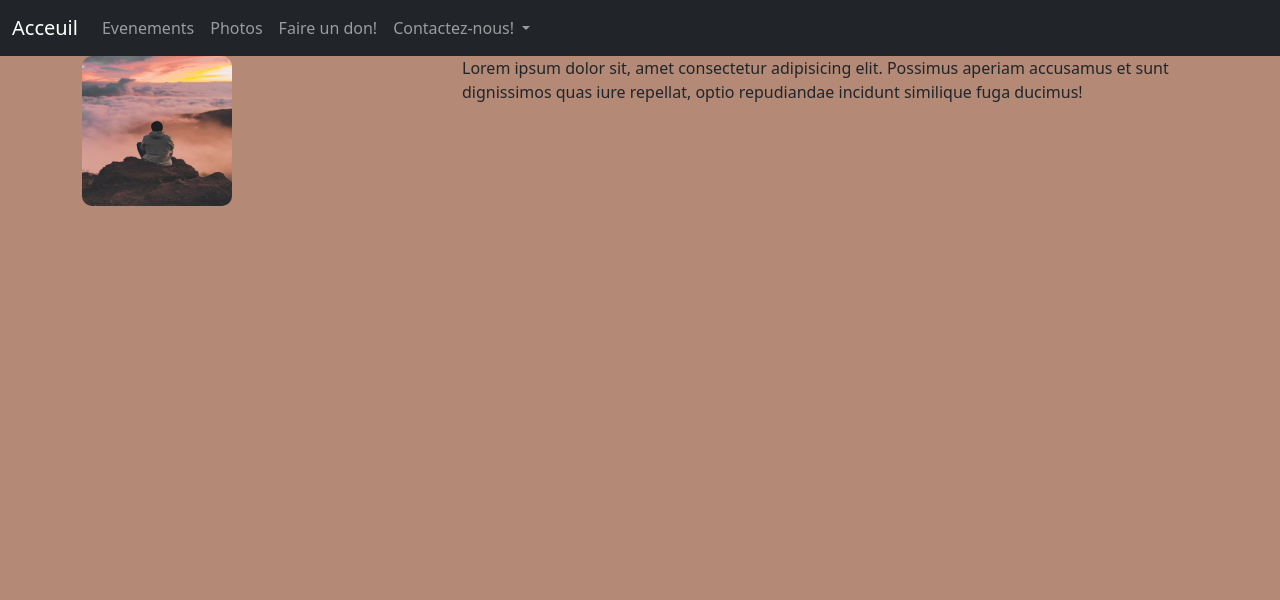
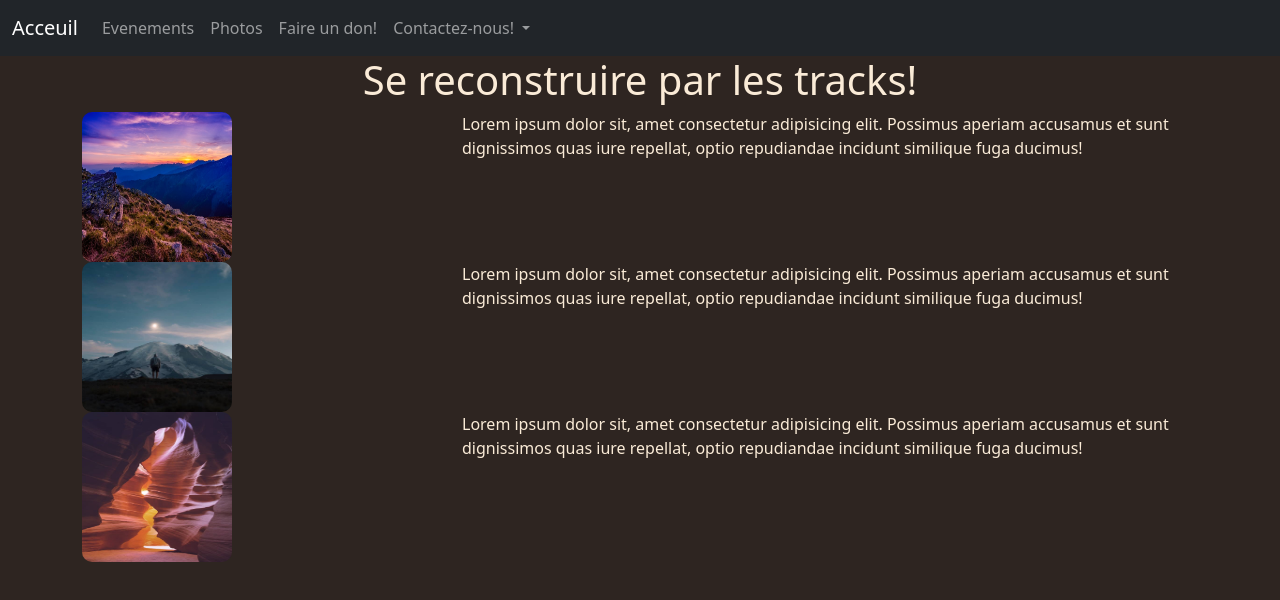
Before and after one commit to SoULyDeV/mountains-addict, a plain HTML site: page home.html in a window 1280 px wide. Drawn offline with Linux system fonts and the light colour scheme.

Commit message:
added main section

```diff
--- a/home.css
+++ b/home.css
@@ -5,9 +5,10 @@
 }
 
 body {
-    background: #B48976;
+    background: #2e2521;
     width: 100%;
     height: 100vh;
+    color: antiquewhite;
 }
 
 img {
--- a/home.html
+++ b/home.html
@@ -57,21 +57,40 @@
         </div>
     </nav>
 
+    <h1 class="text-center">Se reconstruire par les tracks!</h1>
     <div class="container">
       <div class="row">
         <div class="col-6 col-sm-4">
-
-        <img src="./ian-stauffer1.jpg" alt="foto">
+                <img src="./main-pic.jpg" alt="foto">
         </div>
-
         <div class="col-6 col-sm-8">
           <p>Lorem ipsum dolor sit, amet consectetur adipisicing elit. Possimus aperiam accusamus et sunt dignissimos quas iure repellat, optio repudiandae incidunt similique fuga ducimus!</p>
         </div>
+      </div>
 
 
+
+      <div class="row">
+        <div class="col-6 col-sm-4">
+                <img src="./escurtion.jpg" alt="foto">
+        </div>
+        <div class="col-6 col-sm-8">
+          <p>Lorem ipsum dolor sit, amet consectetur adipisicing elit. Possimus aperiam accusamus et sunt dignissimos quas iure repellat, optio repudiandae incidunt similique fuga ducimus!</p>
+        </div>
       </div>
+
+
+
+      <div class="row">
+        <div class="col-6 col-sm-4">
+                <img src="./international-track (1).jpg" alt="foto">
+        </div>
+        <div class="col-6 col-sm-8">
+          <p>Lorem ipsum dolor sit, amet consectetur adipisicing elit. Possimus aperiam accusamus et sunt dignissimos quas iure repellat, optio repudiandae incidunt similique fuga ducimus!</p>
+        </div>
+      </div>
+
     </div>
-
 
 
 
```
Also changed, not shown: escurtion.jpg (added), image-descriptive.jpg (added), international-track (1).jpg (added), main-pic.jpg (added).
